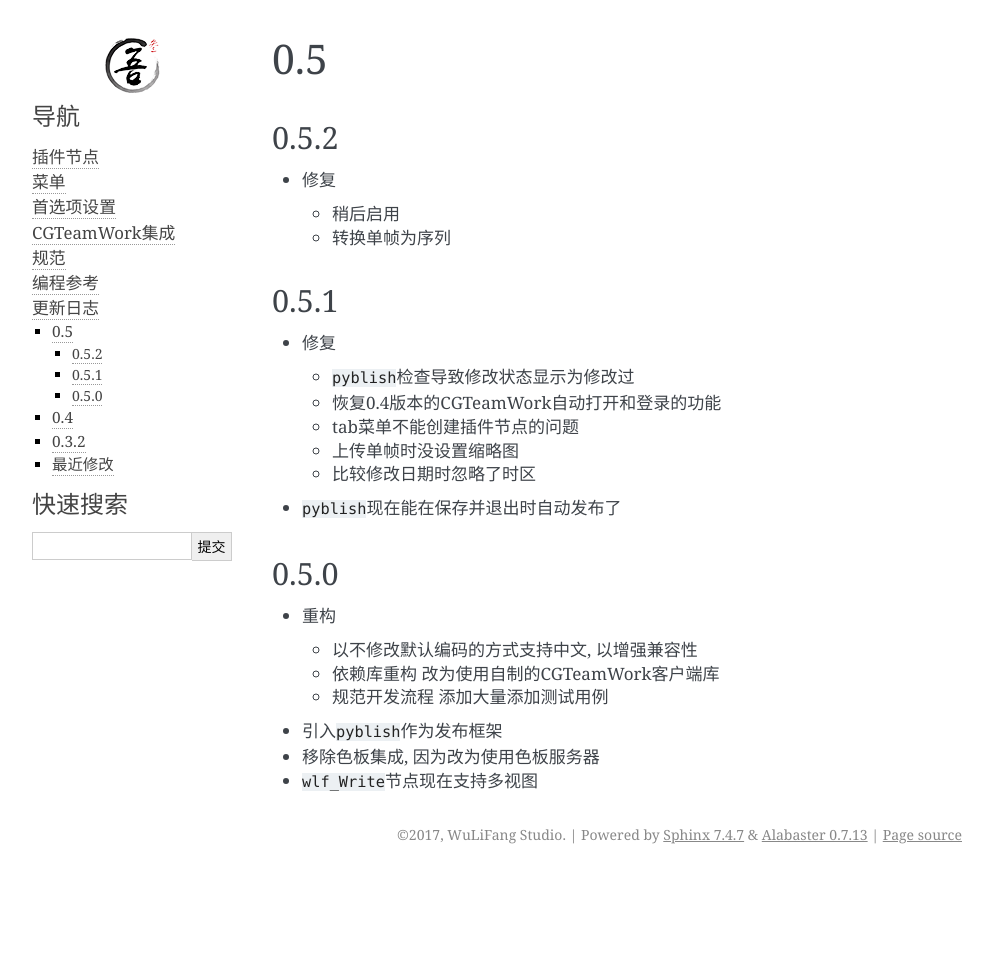
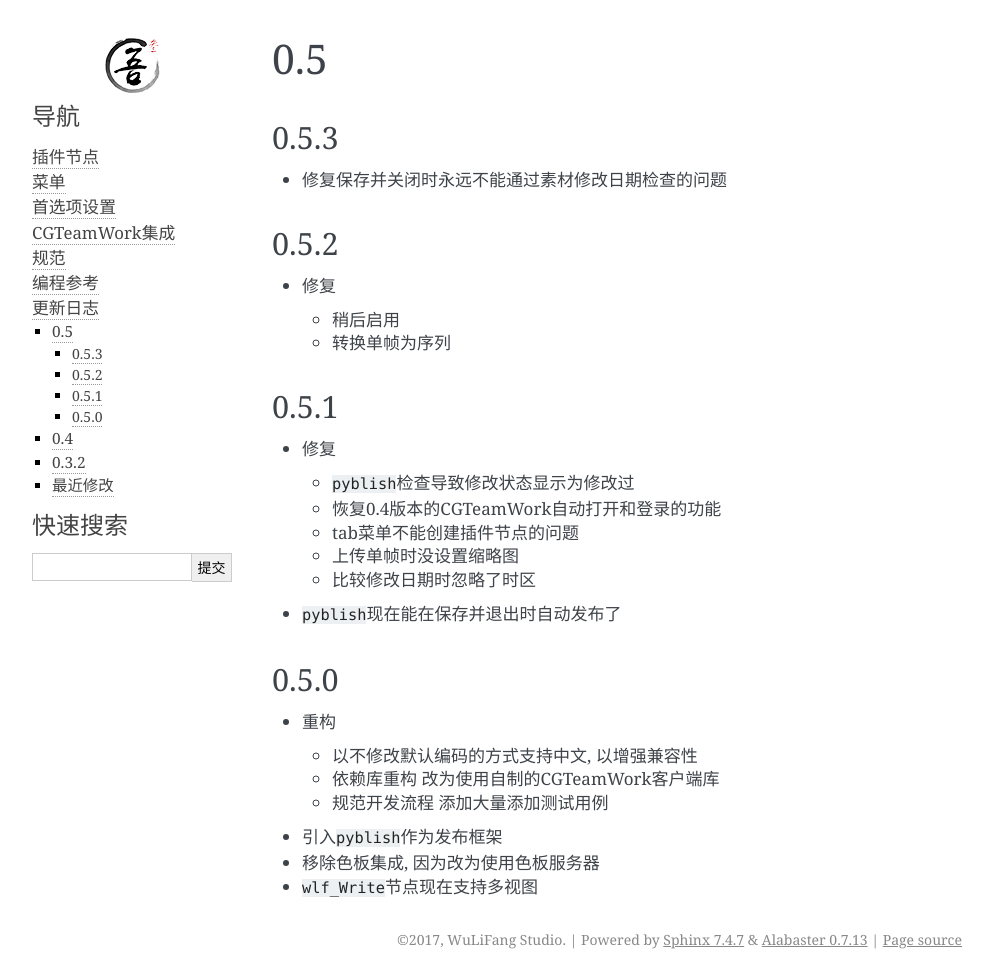
Before and after one commit to WuLiFang/Nuke, a Sphinx documentation site: the page built from source/changelogs/003_0.5.md, in a window 1280 px wide. Shown: the whole page, without its empty margins (148-1141 px from the left). Built offline with Sphinx 7.4.7, drawn with Linux system fonts in a browser that asks for light colours; before the commit the page ends 900 px from its top, so only the background shows below that.

Commit message:
Update for 0.5.3

```diff
--- a/source/changelogs/003_0.5.md
+++ b/source/changelogs/003_0.5.md
@@ -1,4 +1,8 @@
 # 0.5
+
+## 0.5.3
+
+* 修复保存并关闭时永远不能通过素材修改日期检查的问题
 
 ## 0.5.2
 
```
